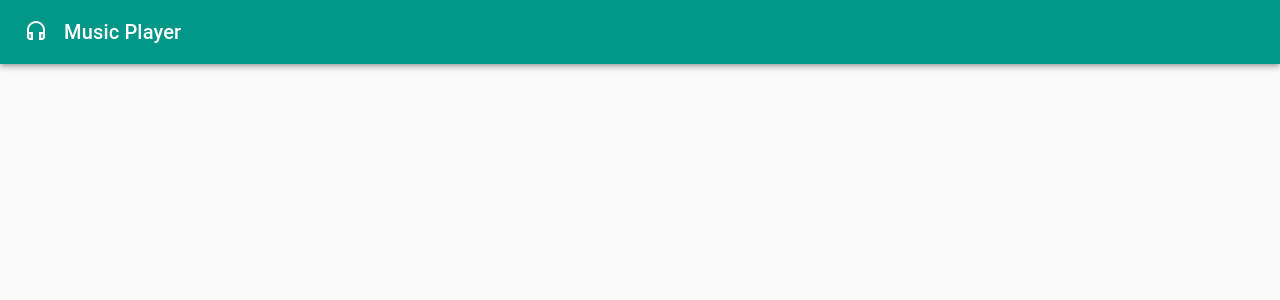
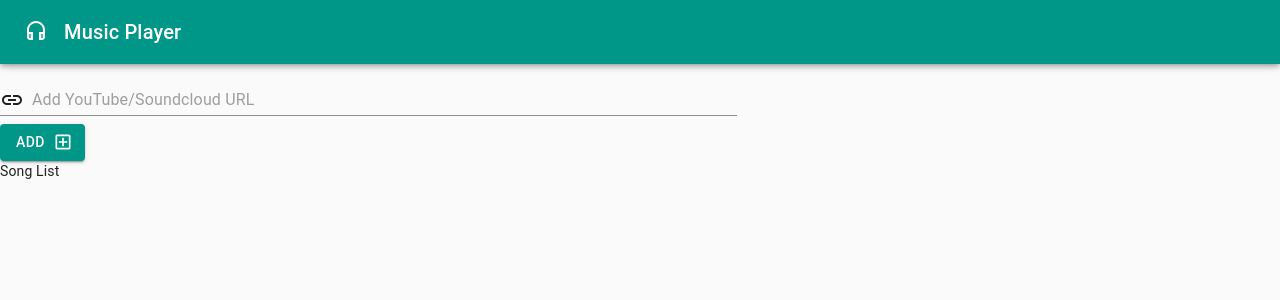
Before and after one commit to efrenmarin45/ReactMusicPlayer, a React (Create React App) app: page / in a window 1280 px wide. Shown: the top 300 px of the page. Built offline with nearby package versions, Linux system fonts and the light colour scheme.

Commit message:
Included text field along with an add button using Material UI

```diff
--- a/src/App.js
+++ b/src/App.js
@@ -10,7 +10,9 @@ function App() {
     <>
       <Header />
       <Grid container spacing={3}>
-        <Grid item xs={12} md={7}>
+        <Grid style={{
+          paddingTop: 80
+        }} item xs={12} md={7}>
           <AddSong />
           <SongList />
         </Grid>
--- a/src/components/AddSong.js
+++ b/src/components/AddSong.js
@@ -1,8 +1,30 @@
+import { InputAdornment, TextField, Button } from '@material-ui/core';
+import { AddBoxOutlined, Link } from '@material-ui/icons';
 import React from 'react';
 
 function AddSong(){
     return(
-        <div>Add Song</div>
+        <div>
+            <TextField
+                placeholder="Add YouTube/Soundcloud URL"
+                fullWidth
+                margin="normal"
+                type="url"
+                InputProps={{
+                    startAdornment: (
+                        <InputAdornment>
+                            <Link />
+                        </InputAdornment>
+                    )
+                }}
+            />
+            <Button
+                variant="contained"
+                color="primary"
+                endIcon={<AddBoxOutlined />}>
+                Add
+            </Button>
+        </div>
     )
 };
 
```
